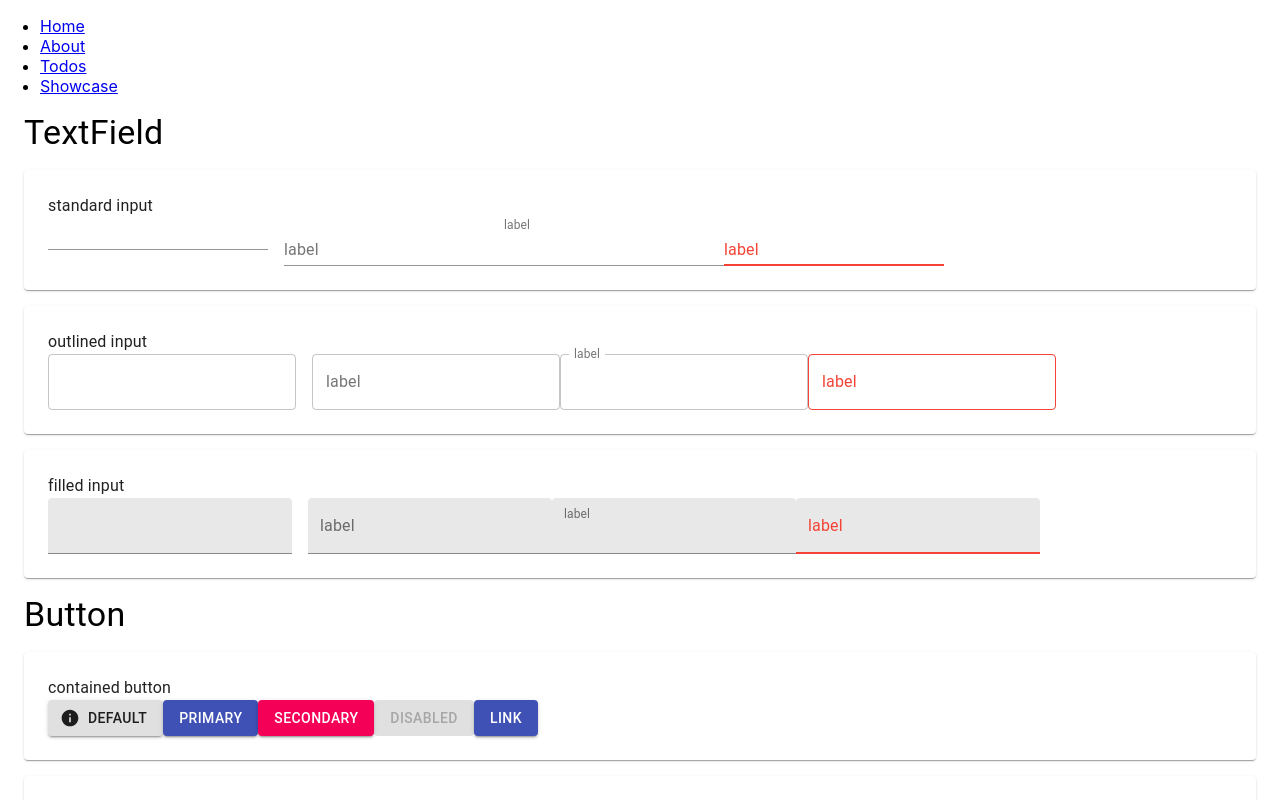
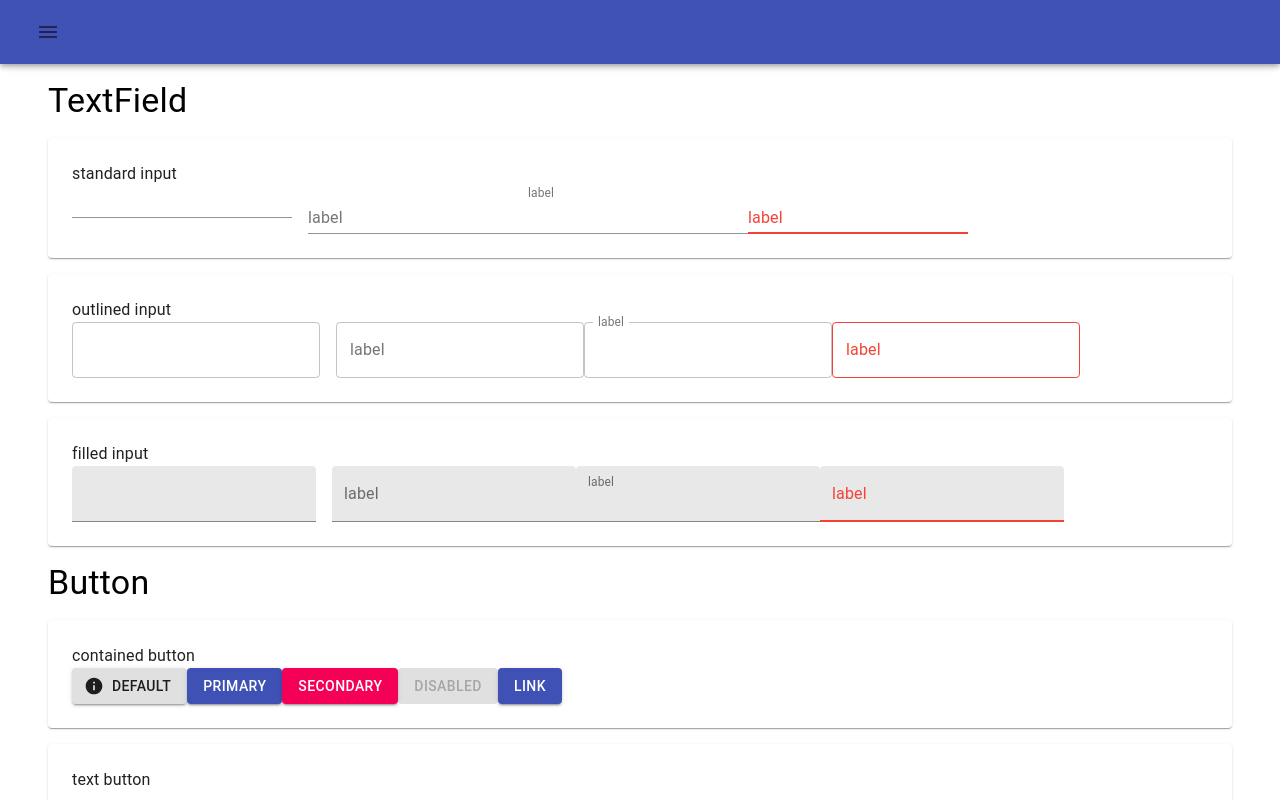
Before and after one commit to milligramme/react-app-playground, a React (Create React App) app: page /showcase in a window 1280 px wide. Shown: the top 800 px of the page. Built offline with nearby package versions, Linux system fonts and the light colour scheme.

Commit message:
Add appbar and drawer

```diff
--- /dev/null
+++ b/src/App/classes.module.css
@@ -0,0 +1,3 @@
+.Container {
+  padding-top: 80px;
+}
--- a/src/App/index.tsx
+++ b/src/App/index.tsx
@@ -1,27 +1,85 @@
+import { useState, useCallback } from "react";
 import { BrowserRouter as Router, Switch, Route, Link } from "react-router-dom";
 
+import {
+  Container,
+  AppBar,
+  IconButton,
+  Toolbar,
+  Drawer,
+  List,
+  ListItem,
+  ListItemIcon,
+  ListItemText
+} from "@material-ui/core";
+import {
+  Menu as MenuIcon,
+  Home as HomeIcon,
+  Info as InfoIcon,
+  FormatListBulleted as TodosIcon,
+  ShoppingCart as ShowcaseIcon
+} from "@material-ui/icons";
+
 import Showcase from "components/pages/Showcase";
+import classes from "./classes.module.css";
 
 const App: React.FunctionComponent = () => {
+  const [openDrawer, setOpenDrawer] = useState<boolean>(false);
+
+  const handleDrawerToggle = useCallback(() => {
+    setOpenDrawer((openDrawer) => !openDrawer);
+  }, []);
+
   return (
     <Router>
-      <div>
-        <nav>
-          <ul>
-            <li>
-              <Link to="/">Home</Link>
-            </li>
-            <li>
-              <Link to="/about">About</Link>
-            </li>
-            <li>
-              <Link to="/todos">Todos</Link>
-            </li>
-            <li>
-              <Link to="/showcase">Showcase</Link>
-            </li>
-          </ul>
-        </nav>
+      <Container classes={{ root: classes.Container }}>
+        <AppBar>
+          <Toolbar>
+            <IconButton onClick={handleDrawerToggle}>
+              <MenuIcon />
+            </IconButton>
+            <Drawer
+              anchor="left"
+              open={openDrawer}
+              onClose={handleDrawerToggle}
+            >
+              <List onClick={handleDrawerToggle}>
+                <ListItem>
+                  <ListItemIcon>
+                    <HomeIcon />
+                  </ListItemIcon>
+                  <ListItemText>
+                    <Link to="/">Home</Link>
+                  </ListItemText>
+                </ListItem>
+                <ListItem>
+                  <ListItemIcon>
+                    <InfoIcon />
+                  </ListItemIcon>
+                  <ListItemText>
+                    <Link to="/about">About</Link>
+                  </ListItemText>
+                </ListItem>
+                <ListItem>
+                  <ListItemIcon>
+                    <TodosIcon />
+                  </ListItemIcon>
+                  <ListItemText>
+                    <Link to="/todos">Todos</Link>
+                  </ListItemText>
+                </ListItem>
+                <ListItem>
+                  <ListItemIcon>
+                    <ShowcaseIcon />
+                  </ListItemIcon>
+                  <ListItemText>
+                    <Link to="/showcase">Showcase</Link>
+                  </ListItemText>
+                </ListItem>
+              </List>
+            </Drawer>
+          </Toolbar>
+        </AppBar>
         <Switch>
           <Route path="/about">
             <About />
@@ -36,7 +94,7 @@ const App: React.FunctionComponent = () => {
             <Home />
           </Route>
         </Switch>
-      </div>
+      </Container>
     </Router>
   );
 };
```
